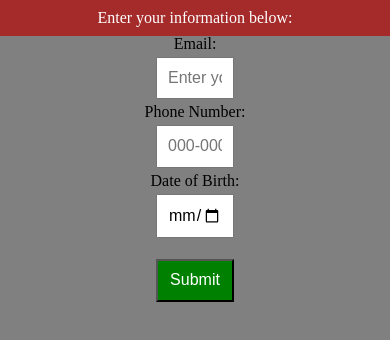
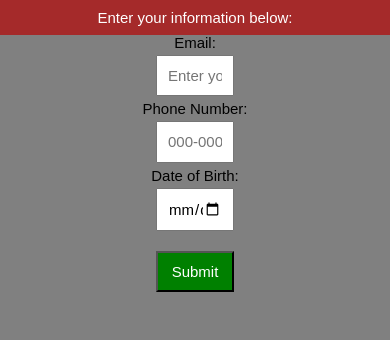
Before and after one commit to AlexandruChica-ITMD362/lab2, a plain HTML site: page index.html in a window 390 px wide. Drawn offline with Linux system fonts and the light colour scheme.

Commit message:
Added aerial font to body and made changes to the body for smaller devices

```diff
--- a/css/screen.css
+++ b/css/screen.css
@@ -1,4 +1,5 @@
 body {
+  font-family: Arial;
   text-align: center;
   background-color: gray;
 
@@ -50,3 +51,10 @@ input[type=submit] {
   background-color: green;
   padding: 10px;
 }
+
+@media only screen and (max-width: 620px) {
+  body {
+    font-size: 15px;
+    max-width:100%;
+  }
+}
```
